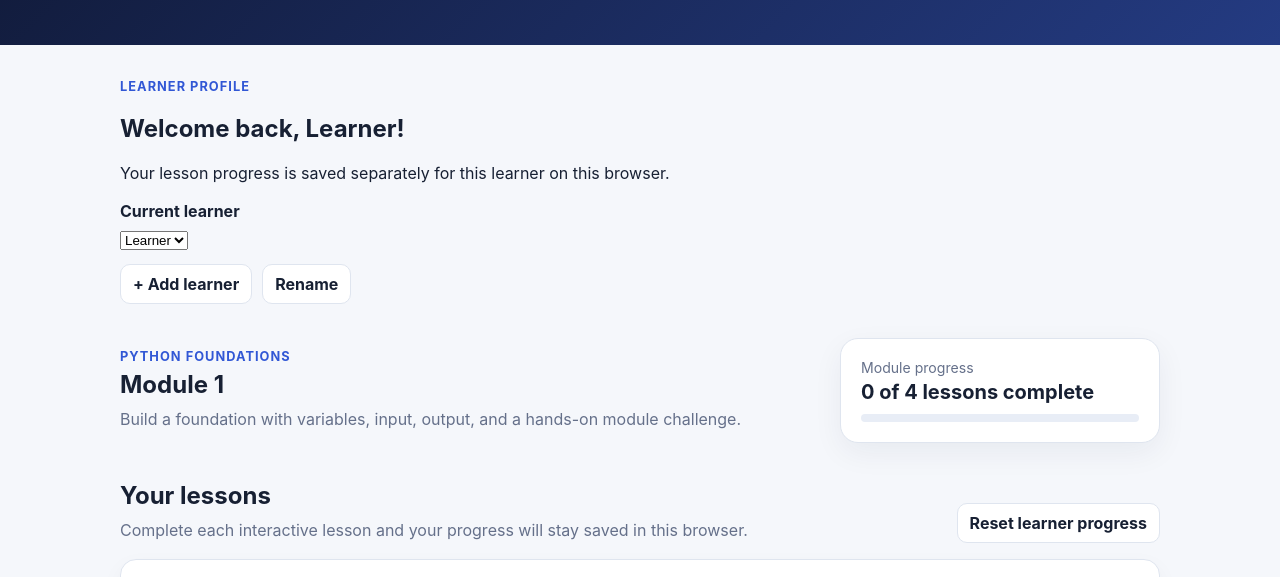
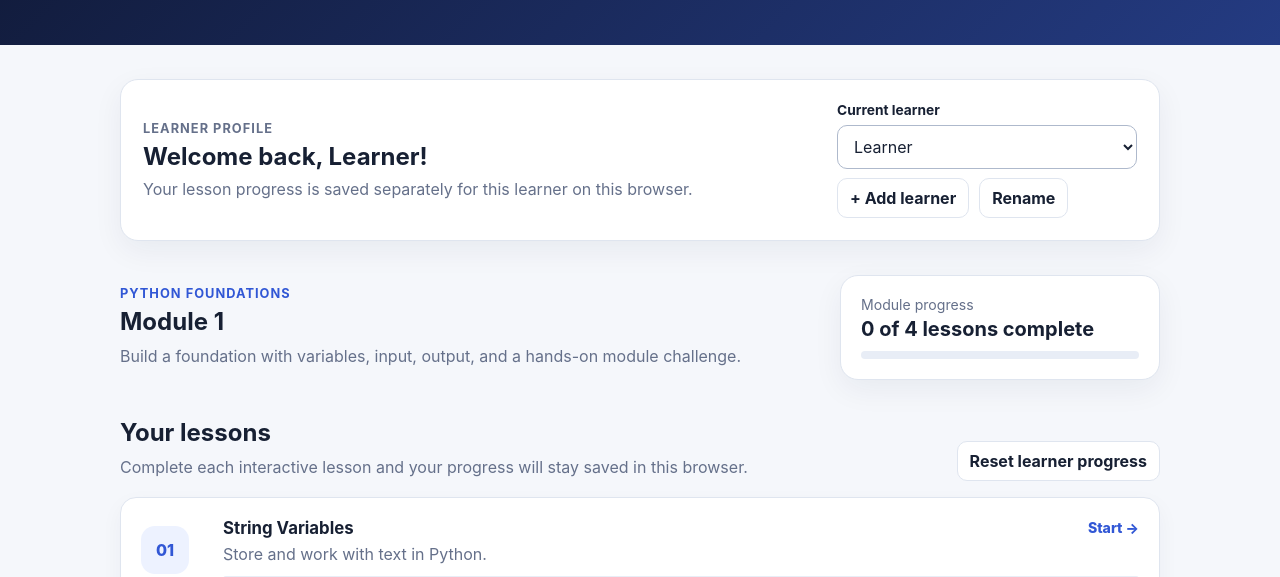
Before and after one commit to abate2283/python-learning-lab, a plain HTML site: page index.html in a window 1280 px wide. Shown: the part 154-731 px from the top of the page. Drawn offline with Linux system fonts and the light colour scheme.

Commit message:
Style learner profile controls

```diff
--- a/styles.css
+++ b/styles.css
@@ -40,7 +40,7 @@ h2, h3 { color: var(--text); }
 .back-link:hover { opacity: 1; }
 .layout { display: grid; grid-template-columns: 240px minmax(0, 1fr); gap: 28px; width: min(1180px, 92vw); margin: 32px auto 80px; }
 .sidebar { position: sticky; top: 24px; align-self: start; }
-.progress-card, .lesson-card, .completion-card, .module-progress-card {
+.progress-card, .lesson-card, .completion-card, .module-progress-card, .profile-card {
   background: var(--surface);
   border: 1px solid var(--border);
   border-radius: 18px;
@@ -133,6 +133,12 @@ button { font: inherit; }
 .completion-card.show { display: block; }
 
 .dashboard-shell { width: min(1040px, 92vw); margin: 34px auto 80px; display: grid; gap: 34px; }
+.profile-card { padding: 22px; display: grid; grid-template-columns: minmax(0, 1fr) 300px; gap: 24px; align-items: center; }
+.profile-card h2 { margin: 3px 0 6px; }
+.profile-card p { margin: 0; color: var(--muted); line-height: 1.5; }
+.profile-controls label { margin: 0 0 7px; font-size: .86rem; }
+.profile-controls select { width: 100%; border: 1px solid #aeb9cc; border-radius: 10px; padding: 10px 12px; background: white; color: var(--text); font: inherit; }
+.profile-actions { margin-top: 9px; }
 .dashboard-summary { display: grid; grid-template-columns: minmax(0, 1fr) 320px; gap: 28px; align-items: center; }
 .dashboard-summary h2, .section-heading h2 { margin: 4px 0 8px; }
 .dashboard-copy, .section-heading p { color: var(--muted); margin: 0; line-height: 1.6; }
@@ -179,6 +185,7 @@ a.lesson-tile:hover { transform: translateY(-2px); border-color: #b9c5e7; box-sh
   .sidebar { position: static; }
   nav { grid-template-columns: 1fr 1fr; }
   .result-grid { grid-template-columns: 1fr; }
+  .profile-card { grid-template-columns: 1fr; }
   .dashboard-summary { grid-template-columns: 1fr; }
   .section-heading { align-items: flex-start; flex-direction: column; }
   .lesson-tile { grid-template-columns: 48px minmax(0, 1fr); gap: 12px; padding: 16px; }
```
